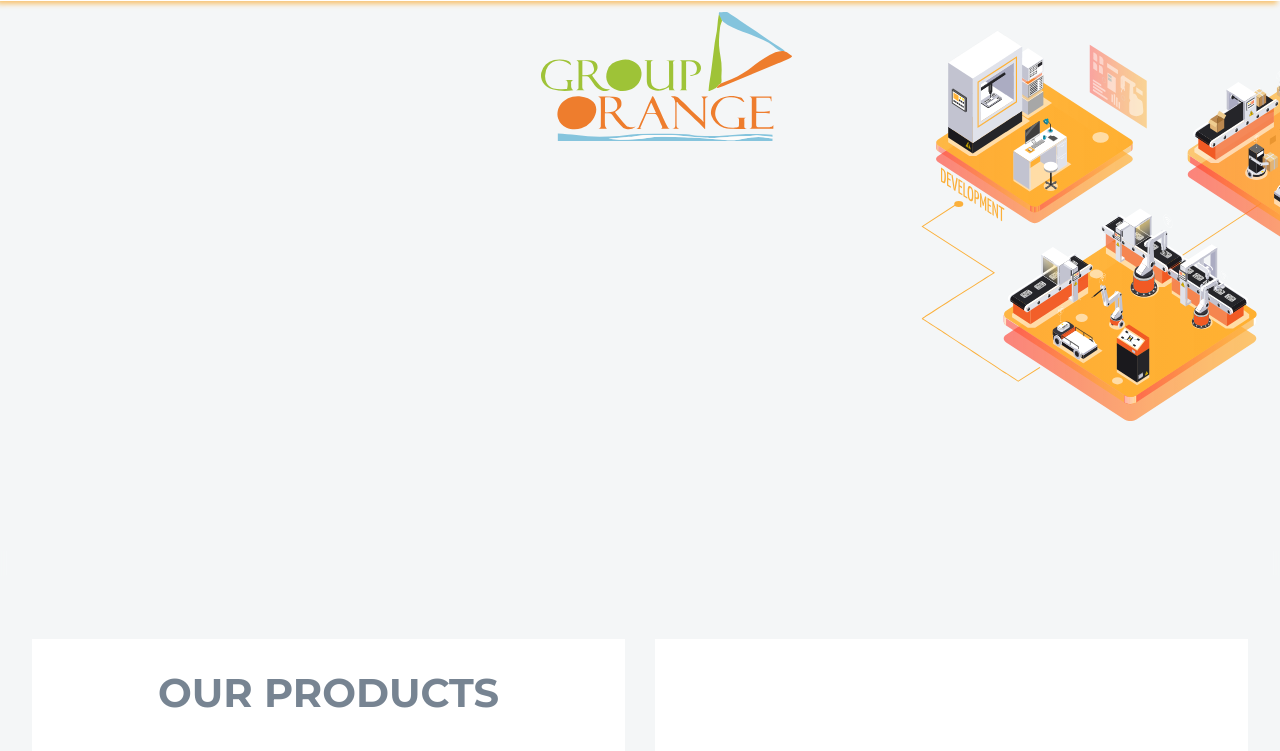
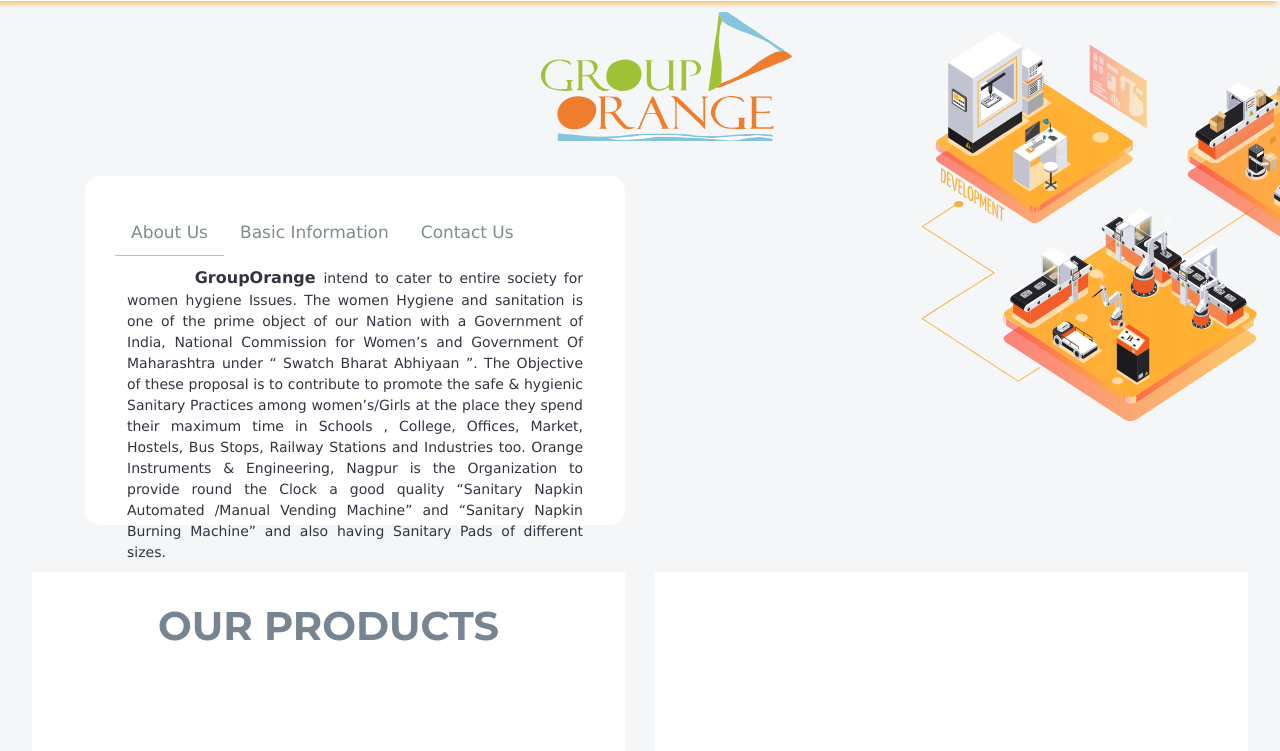
Before and after one commit to orangeinstuments06/orangeinstuments06.github.io, a plain HTML site: page index.html in a window 1280 px wide. Shown: the part 49-800 px from the top of the page. Drawn offline with Linux system fonts and the light colour scheme; a script that the page names is missing.

Commit message:
resposive sub div tab

```diff
--- a/index.html
+++ b/index.html
@@ -209,10 +209,13 @@
 </nav>
 
 
-    <header class="header" style = "padding-top: 10px; background-image: url(assets/images/22.svg);  background-repeat: no-repeat; height: 550px ;background-color:#F4F6F7; " >
+    <header class="header" style = "padding-top: 10px; background-image: url(assets/images/22.svg);  background-repeat: no-repeat; height: 50s0px ;background-color:#F4F6F7; " >
 	   <div class="container sections-wrapper">
         <div class="row">
-            <div class="primary col-lg-8 col-12" style="position: absolute; bottom: 140px;left: 40px; font-size: 14px ;width: 750px; border-radius: 100px">
+
+
+            <div class="col-xs-6 col-sm-6 col-md-6" style=" font-size: 14px ;width: 650px; border-radius: 100px">
+			<br> <br> <br> <br> <br>
                 <section class="about section" >
                     <div class="section-inner" style=" border-radius: 15px ;background-color:white;">
 
```
